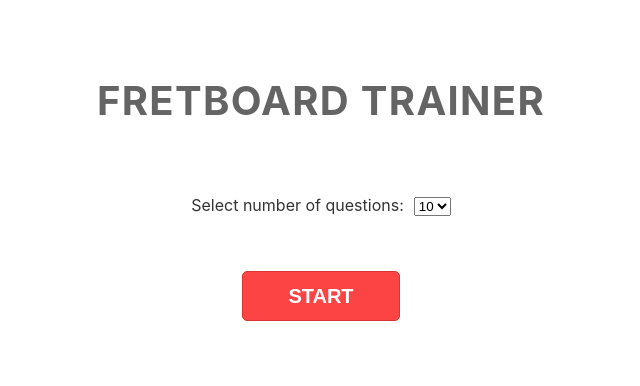
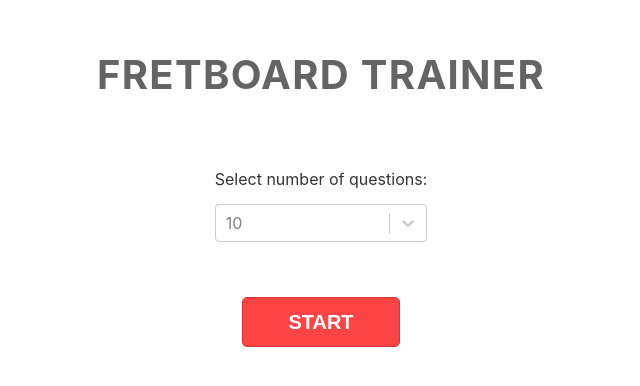
Before and after one commit to iryna-babich/fretboard-trainer, a React (Create React App) app: page / in a window 1280 px wide. Shown: the part 202-588 px from the top of the page, without its empty margins (319-959 px from the left). Built offline with nearby package versions, Linux system fonts and the light colour scheme.

Commit message:
Added Select library for the dropdown, adjusted components and styles.

```diff
--- a/package.json
+++ b/package.json
@@ -8,6 +8,7 @@
     "react": "^16.7.0",
     "react-dom": "^16.7.0",
     "react-scripts": "2.1.2",
+    "react-select": "^2.4.2",
     "tone": "^13.4.9"
   },
   "scripts": {
--- a/src/App.js
+++ b/src/App.js
@@ -58,7 +58,10 @@ class App extends Component {
     if (screen === 1) {
       return (
         <div className="App">
-          <StartScreen onStartGameClick={this.handleStartGameClick} />
+          <StartScreen
+            onStartGameClick={this.handleStartGameClick}
+            questionsCount={questionsCount}
+          />
         </div>
       );
     }
--- a/src/components/StartScreen/StartScreen.js
+++ b/src/components/StartScreen/StartScreen.js
@@ -1,23 +1,31 @@
 import React, { Component } from "react";
+import Select from "react-select";
 
 import "./StartScreen.scss";
 
+const options = [
+  { value: 5, label: 5 },
+  { value: 10, label: 10 },
+  { value: 15, label: 15 }
+];
+
 class StartScreen extends Component {
   state = {
-    questionsNumber: 10
+    questionNumber: 10
   };
 
-  handleNumberOfQuestions = e => {
+  handleNumberOfQuestions = questionOption => {
+    const updatedQuestionsNumber = questionOption.value;
     this.setState({
-      questionsNumber: parseInt(e.target.value, 10)
+      questionNumber: updatedQuestionsNumber
     });
   };
 
   render() {
     const { onStartGameClick } = this.props;
-    const { questionsNumber } = this.state;
-    console.log("questionsNumber:", this.state.questionsNumber);
-    console.log(typeof this.state.questionsNumber);
+    const { questionNumber } = this.state;
+    console.log("questionsNumber:", this.state.questionNumber);
+    console.log(typeof this.state.questionNumber);
 
     return (
       <div className="startscreen-wrapper">
@@ -28,19 +36,17 @@ class StartScreen extends Component {
             <label htmlFor="questions-dropdown">
               Select number of questions:
             </label>
-            <select
+            <Select
               id="questions-dropdown"
               onChange={this.handleNumberOfQuestions}
-              value={questionsNumber}
-            >
-              <option value={5}>5</option>
-              <option value={10}>10</option>
-              <option value={15}>15</option>
-            </select>
+              options={options}
+              value={questionNumber}
+              placeholder={questionNumber}
+            />
           </div>
           <button
             className="start-button"
-            onClick={() => onStartGameClick(questionsNumber)}
+            onClick={() => onStartGameClick(questionNumber)}
           >
             Start
           </button>
--- a/src/components/StartScreen/StartScreen.scss
+++ b/src/components/StartScreen/StartScreen.scss
@@ -31,7 +31,8 @@
   margin-bottom: 55px;
 
   label {
-    margin-right: 10px;
+    display: block;
+    margin-bottom: 15px;
   }
 }
 
```
Also changed, not shown: 2 other files (tests, documents, lock files or other folders).
